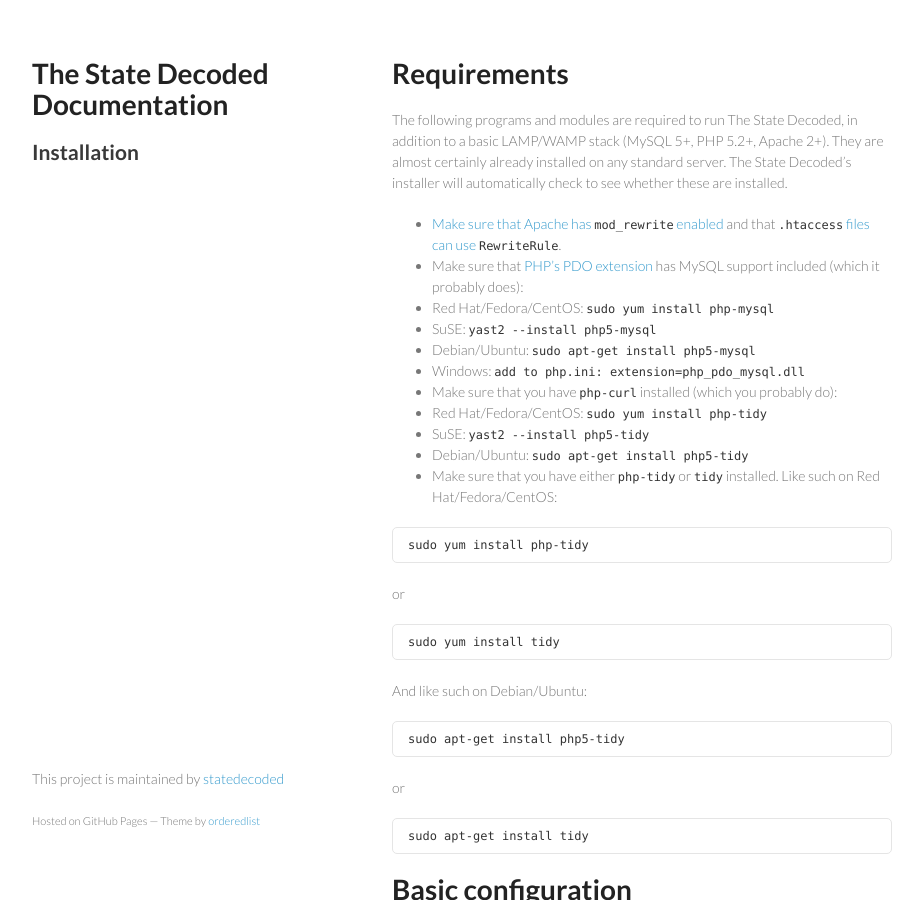
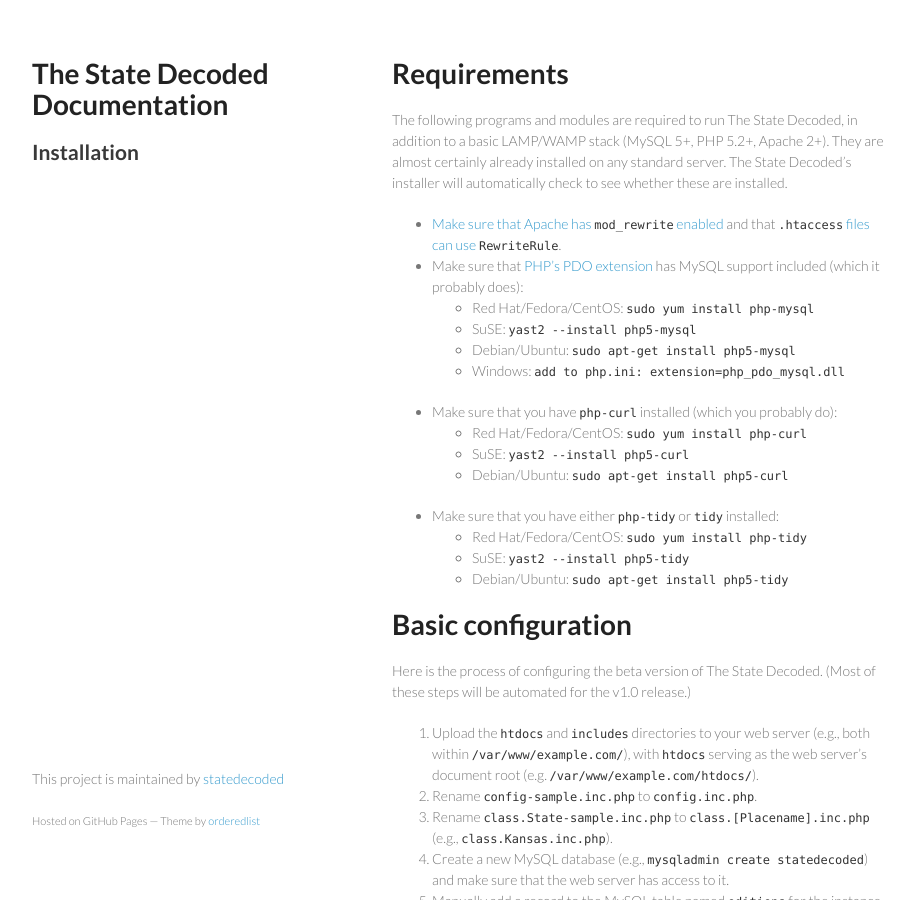
Before and after one commit to statedecoded/documentation, a Jekyll site: the page built from installation.md, in a window 1280 px wide and 900 px high. Shown: the whole window, without its empty margins (178-1101 px from the left). Built offline with Jekyll 4.4.1, drawn with Linux system fonts in a browser that asks for light colours.

Commit message:
Fix broken formatting and bad instructions

````diff
--- a/installation.md
+++ b/installation.md
@@ -9,38 +9,18 @@
 
 * [Make sure that Apache has `mod_rewrite` enabled](http://stackoverflow.com/questions/9021425/how-to-check-if-mod-rewrite-is-enabled-in-php) and that [`.htaccess` files can use `RewriteRule`](https://help.ubuntu.com/community/EnablingUseOfApacheHtaccessFiles).
 * Make sure that [PHP's PDO extension](http://php.net/manual/en/book.pdo.php) has MySQL support included (which it probably does):
-* Red Hat/Fedora/CentOS: `sudo yum install php-mysql`
-* SuSE: `yast2 --install php5-mysql`
-* Debian/Ubuntu: `sudo apt-get install php5-mysql`
-* Windows: `add to php.ini: extension=php_pdo_mysql.dll`
+	* Red Hat/Fedora/CentOS: `sudo yum install php-mysql`
+	* SuSE: `yast2 --install php5-mysql`
+	* Debian/Ubuntu: `sudo apt-get install php5-mysql`
+	* Windows: `add to php.ini: extension=php_pdo_mysql.dll`
 * Make sure that you have `php-curl` installed (which you probably do):
-* Red Hat/Fedora/CentOS: `sudo yum install php-tidy`
-* SuSE: `yast2 --install php5-tidy`
-* Debian/Ubuntu: `sudo apt-get install php5-tidy`
-* Make sure that you have either `php-tidy` or `tidy` installed. Like such on Red Hat/Fedora/CentOS:
-
-
-```
-sudo yum install php-tidy
-```
-
-or
-
-```
-sudo yum install tidy
-```
-
-And like such on Debian/Ubuntu:
-
-```
-sudo apt-get install php5-tidy
-```
-
-or
-
-```
-sudo apt-get install tidy
-```
+	* Red Hat/Fedora/CentOS: `sudo yum install php-curl`
+	* SuSE: `yast2 --install php5-curl`
+	* Debian/Ubuntu: `sudo apt-get install php5-curl`
+* Make sure that you have either `php-tidy` or `tidy` installed:
+	* Red Hat/Fedora/CentOS: `sudo yum install php-tidy`
+	* SuSE: `yast2 --install php5-tidy`
+	* Debian/Ubuntu: `sudo apt-get install php5-tidy`
 
 # Basic configuration
 
````
